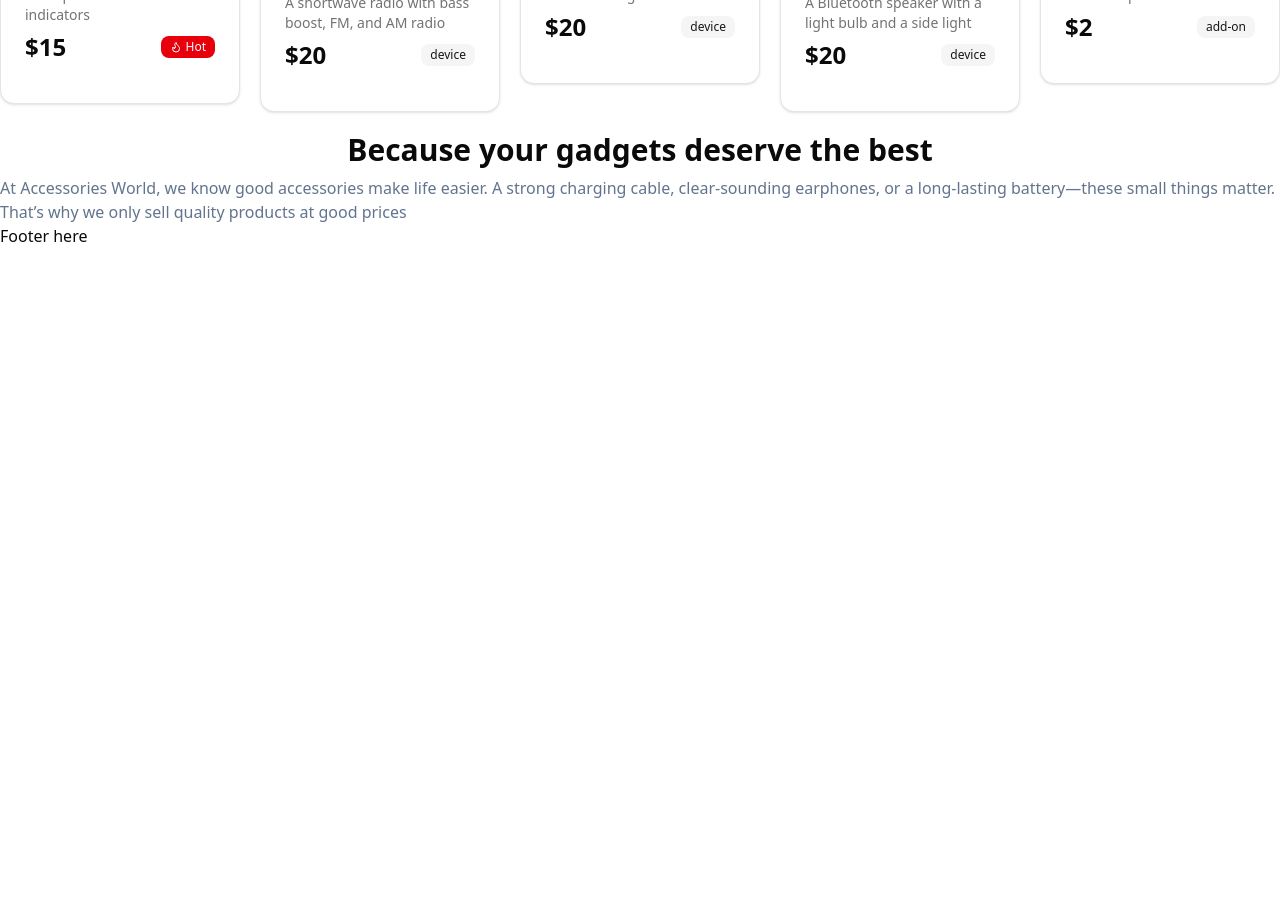
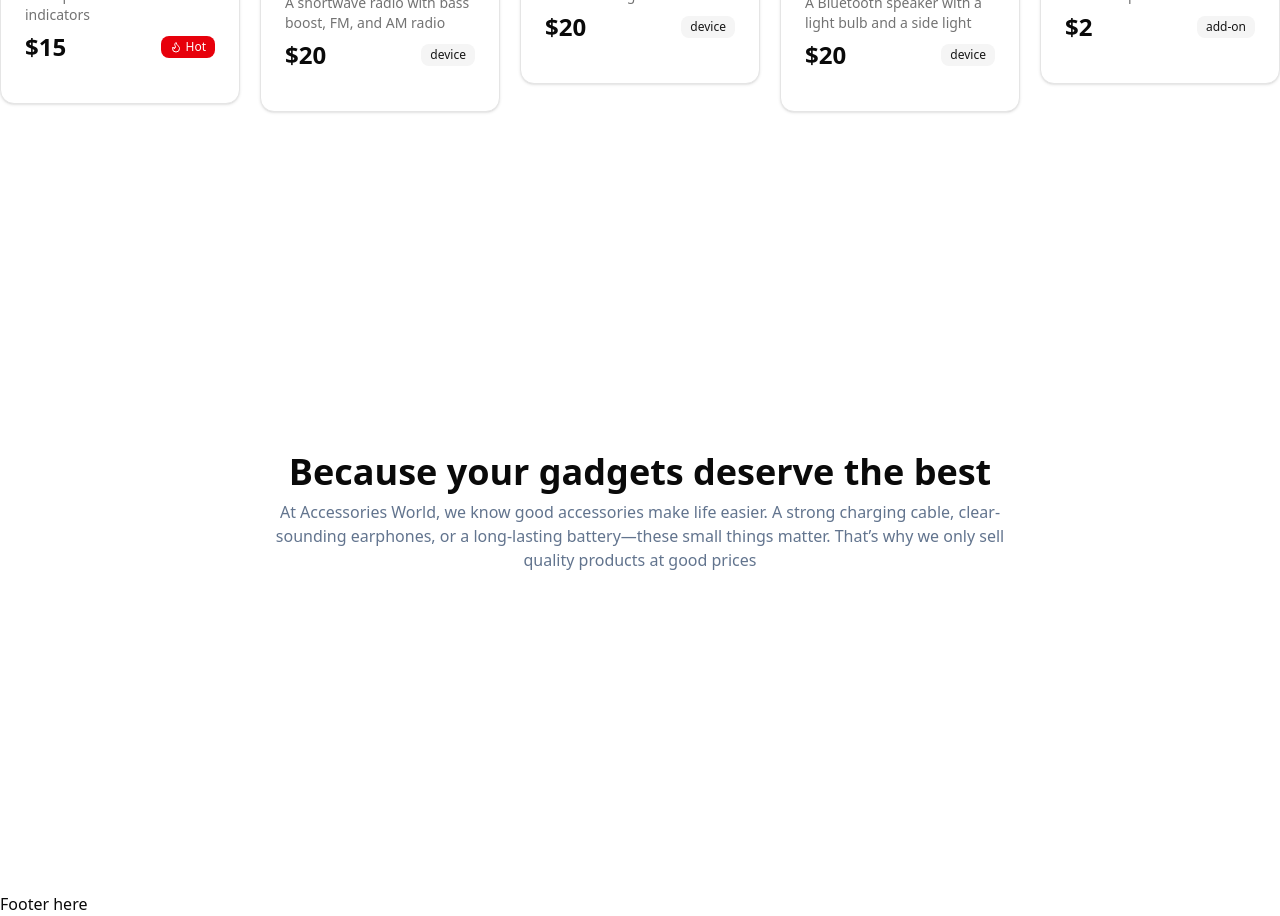
Before and after one commit to codewithkin/accessoriesworld, a Next.js app: page / in a window 1280 px wide. Shown: the part 1220-2136 px from the top of the page. Before the commit the page ends 1468 px from the top, so only its background shows below. Built offline with nearby package versions, Linux system fonts and the light colour scheme.

Commit message:
Minor updates

```diff
--- a/package.json
+++ b/package.json
@@ -24,6 +24,7 @@
     "next-themes": "^0.4.6",
     "react": "^19.0.0",
     "react-dom": "^19.0.0",
+    "react-intersection-observer": "^9.16.0",
     "sonner": "^2.0.3",
     "swiper": "^11.2.6",
     "tailwind-merge": "^3.1.0",
--- a/src/app/globals.css
+++ b/src/app/globals.css
@@ -84,3 +84,9 @@
     @apply bg-background text-foreground;
   }
 }
+
+@layer components {
+  .section {
+    @apply py-20 md:py-80;
+  }
+}
--- a/src/components/home/WhyChooseUs.tsx
+++ b/src/components/home/WhyChooseUs.tsx
@@ -1,14 +1,85 @@
-import React from 'react'
+"use client";
+import { JSX } from "react";
+import {
+  ShieldCheck,
+  DollarSign,
+  RefreshCw,
+  Headphones,
+  CheckCircle,
+  Phone,
+} from "lucide-react";
+import AnimateIntoView from "../reusable/AnimateIntoView";
+
+type WhyChooseUsPoint = {
+  icon: JSX.Element;
+  title: string;
+  description: string;
+  href: string;
+};
+
+const whyChooseUsPoints: WhyChooseUsPoint[] = [
+  {
+    icon: <ShieldCheck />,
+    title: "Strong & Reliable",
+    description:
+      "No weak cables or cheap earphones—just solid, tested accessories that last. We make sure everything we sell can handle real life.",
+    href: "/quality",
+  },
+  {
+    icon: <DollarSign />,
+    title: "Affordable Prices",
+    description:
+      "You don’t have to spend a lot to get great accessories. We keep our prices fair, without compromising on quality.",
+    href: "/pricing",
+  },
+  {
+    icon: <RefreshCw />,
+    title: "Easy Returns",
+    description:
+      "Not happy with your purchase? No worries! We make returns simple and stress-free so you can shop with peace of mind.",
+    href: "/returns",
+  },
+  {
+    icon: <Headphones />,
+    title: "Better Sound, Better Life",
+    description:
+      "Looking for headphones that actually sound good? Our audio accessories are made for real sound lovers. Enjoy high-quality sound all day.",
+    href: "/audio-accessories",
+  },
+  {
+    icon: <CheckCircle />,
+    title: "100% Satisfaction Guaranteed",
+    description:
+      "If you're not happy, neither are we. Accessories World is all about making sure you're satisfied with your purchase.",
+    href: "/satisfaction",
+  },
+  {
+    icon: <Phone />,
+    title: "24/7 Support",
+    description:
+      "Got a question or need help? Our support team is always ready to assist you at any time—just reach out and we'll take care of the rest.",
+    href: "/support",
+  },
+];
 
 function WhyChooseUs() {
   return (
-    <section>
+    <AnimateIntoView>
+      <section className="section">
         <article className="flex flex-col gap-2 items-center text-cenmter">
-            <h3 className='text-3xl font-semibold'>Because your gadgets deserve the best</h3>
-            <p className='text-slate-500'>At Accessories World, we know good accessories make life easier. A strong charging cable, clear-sounding earphones, or a long-lasting battery—these small things matter. That’s why we only sell quality products at good prices</p>
+          <h3 className="text-2xl md:text-4xl font-semibold">
+            Because your gadgets deserve the best
+          </h3>
+          <p className="text-slate-500 text-md md:max-w-3xl text-center">
+            At Accessories World, we know good accessories make life easier. A
+            strong charging cable, clear-sounding earphones, or a long-lasting
+            battery—these small things matter. That’s why we only sell quality
+            products at good prices
+          </p>
         </article>
-    </section>
-  )
+      </section>
+    </AnimateIntoView>
+  );
 }
 
-export default WhyChooseUs
+export default WhyChooseUs;
--- /dev/null
+++ b/src/components/reusable/AnimateIntoView.tsx
@@ -0,0 +1,29 @@
+"use client";
+import { motion } from "framer-motion";
+
+import { useInView } from "react-intersection-observer";
+
+const AnimateIntoView = ({ children }: { children: React.ReactNode }) => {
+  const { ref, inView } = useInView({
+    triggerOnce: true, // Only triggers once when the element enters the viewport
+    threshold: 0.1, // Trigger when 10% of the element is visible
+  });
+
+  const variants = {
+    hidden: { opacity: 0, y: 50 },
+    visible: { opacity: 1, y: 0, transition: { duration: 0.5 } },
+  };
+
+  return (
+    <motion.div
+      ref={ref}
+      initial="hidden"
+      animate={inView ? "visible" : "hidden"}
+      variants={variants}
+    >
+      {children}
+    </motion.div>
+  );
+};
+
+export default AnimateIntoView;
```
Also changed, not shown: src/components/home/Header.tsx (+5 -6 lines), src/components/home/ProductsSwiper.tsx (+24 -13 lines), 1 other file (tests, documents, lock files or other folders).
